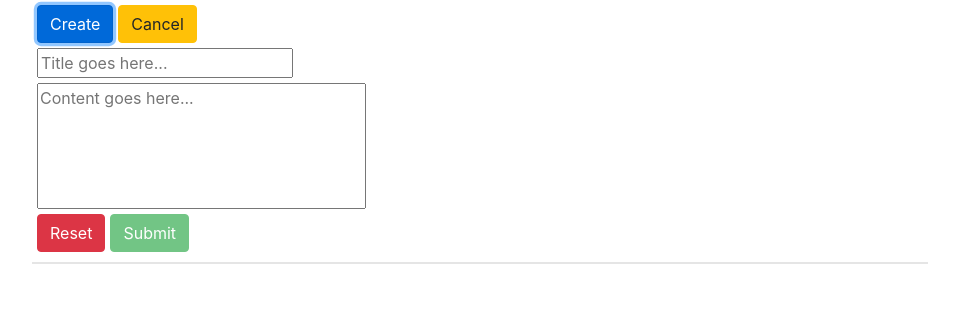
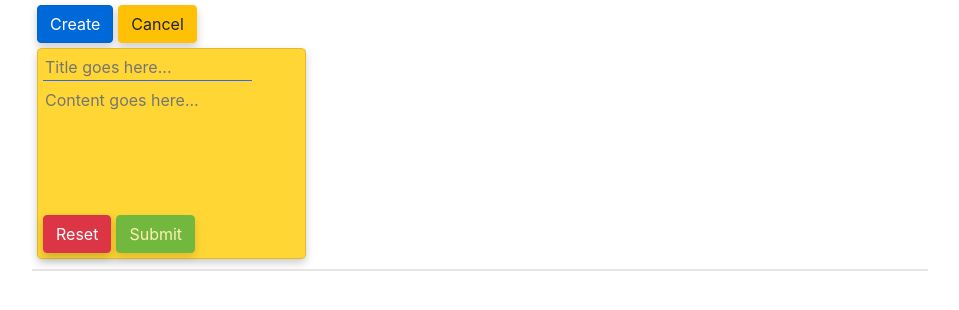
Before and after one commit to jporwal05/to-do-app, an Angular app: page / in a window 1280 px wide. Both pictures are taken after a click on the button "Create". Shown: the top 310 px of the page, without its empty margins (160-1119 px from the left). Built offline with nearby package versions, Linux system fonts and the light colour scheme.

Commit message:
Card layout added for tasks and create-form

```diff
--- a/src/app/app.component.css
+++ b/src/app/app.component.css
@@ -6,6 +6,7 @@
 
 .tda-button {
     margin: 5px 0px 0px 5px;
+    box-shadow: 0 4px 8px 0 rgba(0, 0, 0, 0.2);
 }
 
 hr.tda-divider {
--- a/src/app/app.component.html
+++ b/src/app/app.component.html
@@ -3,9 +3,7 @@
         <button class="btn btn-primary tda-button" (click)="onCreateClicked()">Create</button>
         <button class="btn btn-warning tda-button" [hidden]="hideCancel" (click)="onCancelClicked()">Cancel</button>
     </div>
-    <div>
-        <app-create-task *ngIf="showCreateForm" (taskAdded)="onTaskAdded($event)"></app-create-task>
-    </div>
+    <app-create-task *ngIf="showCreateForm" (taskAdded)="onTaskAdded($event)"></app-create-task>
     <hr class="tda-divider">
     <div>
         <app-task-list [taskList]="taskList"></app-task-list>
--- a/src/app/create-task/create-task.component.css
+++ b/src/app/create-task/create-task.component.css
@@ -5,12 +5,94 @@ textarea {
 
 .tda-button {
     margin: 5px 0px 0px 5px;
+    box-shadow: 0 4px 8px 0 rgba(0, 0, 0, 0.2);
 }
 
 .tda-input {
     margin: 5px 0px 0px 5px;
+    border-top: none;
+    border-right: none;
+    border-left: none;
+    border-bottom: 1px solid #3366ff;
+    outline: none;
+    background-color: inherit;
+    width: 80%;
 }
 
 .tda-textarea {
     margin: 5px 0px 0px 5px;
+    border: none;
+    outline: none;
+    background-color: inherit;
+    width: 80%;
 }
+
+.create-form-div {
+    background-color: #ffd633;
+    margin-top: 5px;
+    margin-left: 5px;
+    padding-bottom: 5px;
+    padding-right: 5px;
+    width: 30%;
+    border-radius: 2%;
+}
+
+.card {
+    box-shadow: 0 4px 8px 0 rgba(0, 0, 0, 0.2);
+    transition: 0.3s;
+    animation: fadeIn ease 2s;
+    -webkit-animation: fadeIn ease 2s;
+    -moz-animation: fadeIn ease 2s;
+    -o-animation: fadeIn ease 2s;
+    -ms-animation: fadeIn ease 2s;
+}
+
+@keyframes fadeIn {
+    0% {
+        opacity: 0;
+    }
+    100% {
+        opacity: 1;
+    }
+}
+
+@-moz-keyframes fadeIn {
+    0% {
+        opacity: 0;
+    }
+    100% {
+        opacity: 1;
+    }
+}
+
+@-webkit-keyframes fadeIn {
+    0% {
+        opacity: 0;
+    }
+    100% {
+        opacity: 1;
+    }
+}
+
+@-o-keyframes fadeIn {
+    0% {
+        opacity: 0;
+    }
+    100% {
+        opacity: 1;
+    }
+}
+
+@-ms-keyframes fadeIn {
+    0% {
+        opacity: 0;
+    }
+    100% {
+        opacity: 1;
+    }
+}
+
+.card:hover {
+    box-shadow: 0 8px 16px 0 rgba(0, 0, 0, 0.2);
+    background-color: #e6b800;
+}
--- a/src/app/create-task/create-task.component.html
+++ b/src/app/create-task/create-task.component.html
@@ -1,13 +1,16 @@
+<div class="create-form-div card">
     <form #createForm="ngForm" (ngSubmit)="onSubmit(createForm.value)">
         <div>
-        <input class="tda-input" placeholder="Title goes here..." type="text" name="title" id="name" ngModel required>
+            <input class="tda-input" placeholder="Title goes here..." type="text" name="title" id="name" ngModel
+                required>
         </div>
         <div>
-        <textarea class="tda-textarea" placeholder="Content goes here..."
-            name="content" id="content" cols="30" rows="5" ngModel required></textarea>
+            <textarea class="tda-textarea" placeholder="Content goes here..." name="content" id="content" cols="30"
+                rows="5" ngModel required></textarea>
         </div>
         <div>
             <button class="btn btn-danger tda-button" type="reset">Reset</button>
             <button class="btn btn-success tda-button" type="submit" [disabled]="!createForm.form.valid">Submit</button>
         </div>
     </form>
+</div>
--- a/src/app/task/task.component.css
+++ b/src/app/task/task.component.css
@@ -5,16 +5,98 @@ textarea {
 
 .tda-button {
     margin: 5px 0px 0px 5px;
+    box-shadow: 0 4px 8px 0 rgba(0, 0, 0, 0.2);
 }
 
 .tda-input {
     margin: 5px 0px 0px 5px;
+    border-top: none;
+    border-right: none;
+    border-left: none;
+    border-bottom: 1px solid #3366ff;
+    outline: none;
+    background-color: inherit;
+    outline: none;
 }
 
 .tda-textarea {
     margin: 5px 0px 0px 5px;
+    border: none;
+    outline: none;
+    background-color: inherit;
+    outline: none;
 }
 
 .tda-div {
     display: inline-block;
 }
+
+.tda-task-div {
+    background-color: #ffd633;
+    margin-top: 5px;
+    margin-left: 5px;
+    padding-bottom: 5px;
+    padding-right: 5px;
+    width: 30%;
+    border-radius: 2%;
+}
+
+.card {
+    box-shadow: 0 4px 8px 0 rgba(0, 0, 0, 0.2);
+    transition: 0.3s;
+    animation: fadeIn ease 2s;
+    -webkit-animation: fadeIn ease 2s;
+    -moz-animation: fadeIn ease 2s;
+    -o-animation: fadeIn ease 2s;
+    -ms-animation: fadeIn ease 2s;
+}
+
+@keyframes fadeIn {
+    0% {
+        opacity: 0;
+    }
+    100% {
+        opacity: 1;
+    }
+}
+
+@-moz-keyframes fadeIn {
+    0% {
+        opacity: 0;
+    }
+    100% {
+        opacity: 1;
+    }
+}
+
+@-webkit-keyframes fadeIn {
+    0% {
+        opacity: 0;
+    }
+    100% {
+        opacity: 1;
+    }
+}
+
+@-o-keyframes fadeIn {
+    0% {
+        opacity: 0;
+    }
+    100% {
+        opacity: 1;
+    }
+}
+
+@-ms-keyframes fadeIn {
+    0% {
+        opacity: 0;
+    }
+    100% {
+        opacity: 1;
+    }
+}
+
+.card:hover {
+    box-shadow: 0 8px 16px 0 rgba(0, 0, 0, 0.2);
+    background-color: #e6b800;
+}
--- a/src/app/task/task.component.html
+++ b/src/app/task/task.component.html
@@ -1,4 +1,4 @@
-<div class="tda-div">
+<div class="tda-div tda-task-div card">
     <form #editForm="ngForm" (ngSubmit)="onSubmit(editForm.value)">
         <div>
             <input class="tda-input" type="text" name="title" [(ngModel)]="task.title" [readonly]="readOnly" required>
```
Lines whose indentation alone changed are shown as unchanged.
